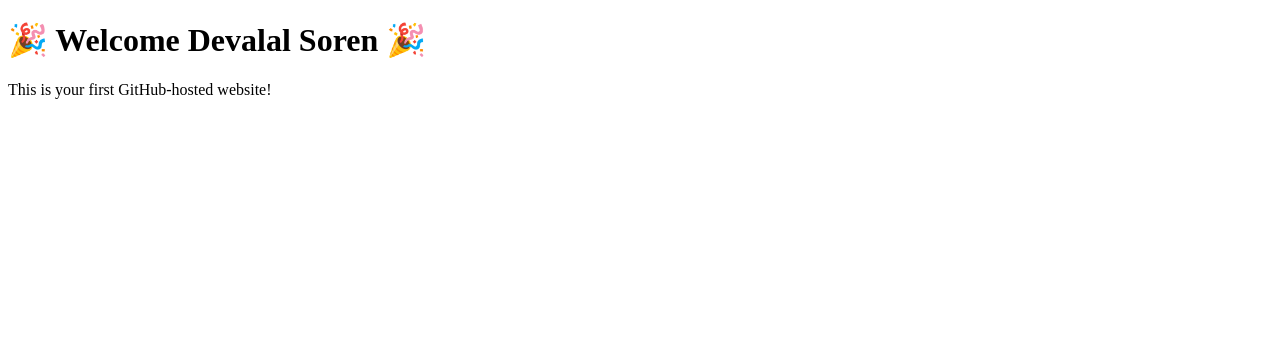
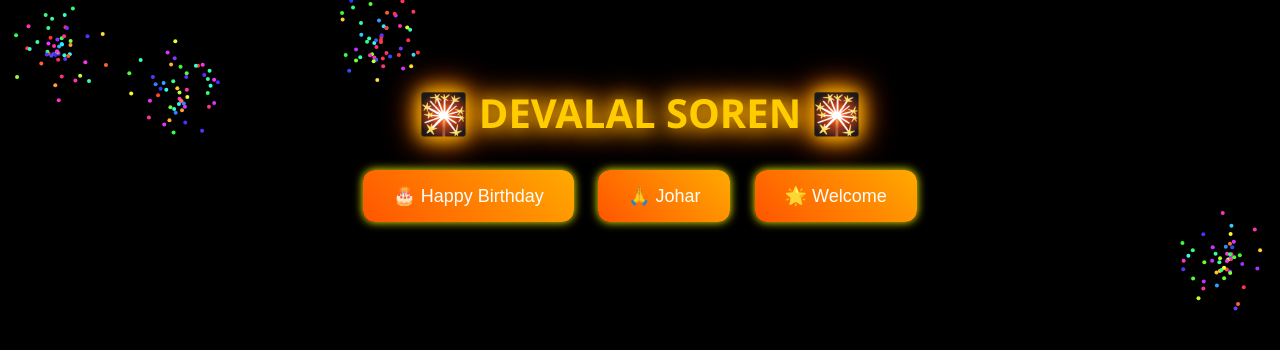
Before and after one commit to Devasoren057/devalalsoren.github.io, a plain HTML site: page index.html in a window 1280 px wide. Drawn offline with Linux system fonts and the light colour scheme.

Commit message:
Update index.html

```diff
--- a/index.html
+++ b/index.html
@@ -1,10 +1,118 @@
 <!DOCTYPE html>
-<html>
+<html lang="en">
 <head>
-  <title>Welcome</title>
+  <meta charset="UTF-8" />
+  <meta name="viewport" content="width=device-width, initial-scale=1.0"/>
+  <title>Welcome Devalal Soren</title>
+  <style>
+    body {
+      background: #000;
+      color: #fff;
+      text-align: center;
+      font-family: 'Segoe UI', sans-serif;
+      padding: 50px 10px;
+      overflow-x: hidden;
+    }
+
+    h1 {
+      font-size: 2.5em;
+      margin-bottom: 10px;
+      color: #ffcc00;
+      animation: glow 2s infinite alternate;
+    }
+
+    @keyframes glow {
+      from { text-shadow: 0 0 10px #ff0, 0 0 20px #f90, 0 0 30px #f00; }
+      to { text-shadow: 0 0 20px #f90, 0 0 30px #ff0, 0 0 40px #f00; }
+    }
+
+    .buttons {
+      margin-top: 30px;
+    }
+
+    .buttons button {
+      margin: 10px;
+      padding: 15px 30px;
+      font-size: 18px;
+      background: linear-gradient(45deg, #ff5500, #ffaa00);
+      border: none;
+      border-radius: 12px;
+      color: white;
+      cursor: pointer;
+      animation: bounce 2s infinite;
+      box-shadow: 0 0 10px #ff0;
+    }
+
+    @keyframes bounce {
+      0%, 100% { transform: translateY(0); }
+      50% { transform: translateY(-10px); }
+    }
+
+    .fireworks {
+      position: fixed;
+      top: 0; left: 0;
+      width: 100%;
+      height: 100%;
+      pointer-events: none;
+      z-index: -1;
+    }
+
+    .dot {
+      position: absolute;
+      border-radius: 50%;
+      background: yellow;
+      width: 8px;
+      height: 8px;
+      animation: explode 1.2s ease-out forwards;
+    }
+
+    @keyframes explode {
+      0% { transform: scale(0.5); opacity: 1; }
+      100% { transform: scale(3); opacity: 0; }
+    }
+  </style>
 </head>
 <body>
-  <h1>🎉 Welcome Devalal Soren 🎉</h1>
-  <p>This is your first GitHub-hosted website!</p>
+
+  <h1>🎇 DEVALAL SOREN 🎇</h1>
+
+  <div class="buttons">
+    <button>🎂 Happy Birthday</button>
+    <button>🙏 Johar</button>
+    <button>🌟 Welcome</button>
+  </div>
+
+  <canvas class="fireworks"></canvas>
+
+  <script>
+    const canvas = document.querySelector('.fireworks');
+    const ctx = canvas.getContext('2d');
+    canvas.width = window.innerWidth;
+    canvas.height = window.innerHeight;
+
+    function random(min, max) {
+      return Math.random() * (max - min) + min;
+    }
+
+    function createFirework() {
+      let x = random(0, canvas.width);
+      let y = random(0, canvas.height / 2);
+      for (let i = 0; i < 50; i++) {
+        const angle = Math.random() * 2 * Math.PI;
+        const radius = Math.random() * 50;
+        const dx = Math.cos(angle) * radius;
+        const dy = Math.sin(angle) * radius;
+        setTimeout(() => {
+          ctx.beginPath();
+          ctx.arc(x + dx, y + dy, 2, 0, 2 * Math.PI);
+          ctx.fillStyle = `hsl(${Math.random() * 360}, 100%, 60%)`;
+          ctx.fill();
+        }, i * 10);
+      }
+    }
+
+    setInterval(createFirework, 1000);
+  </script>
+
 </body>
 </html>
```
